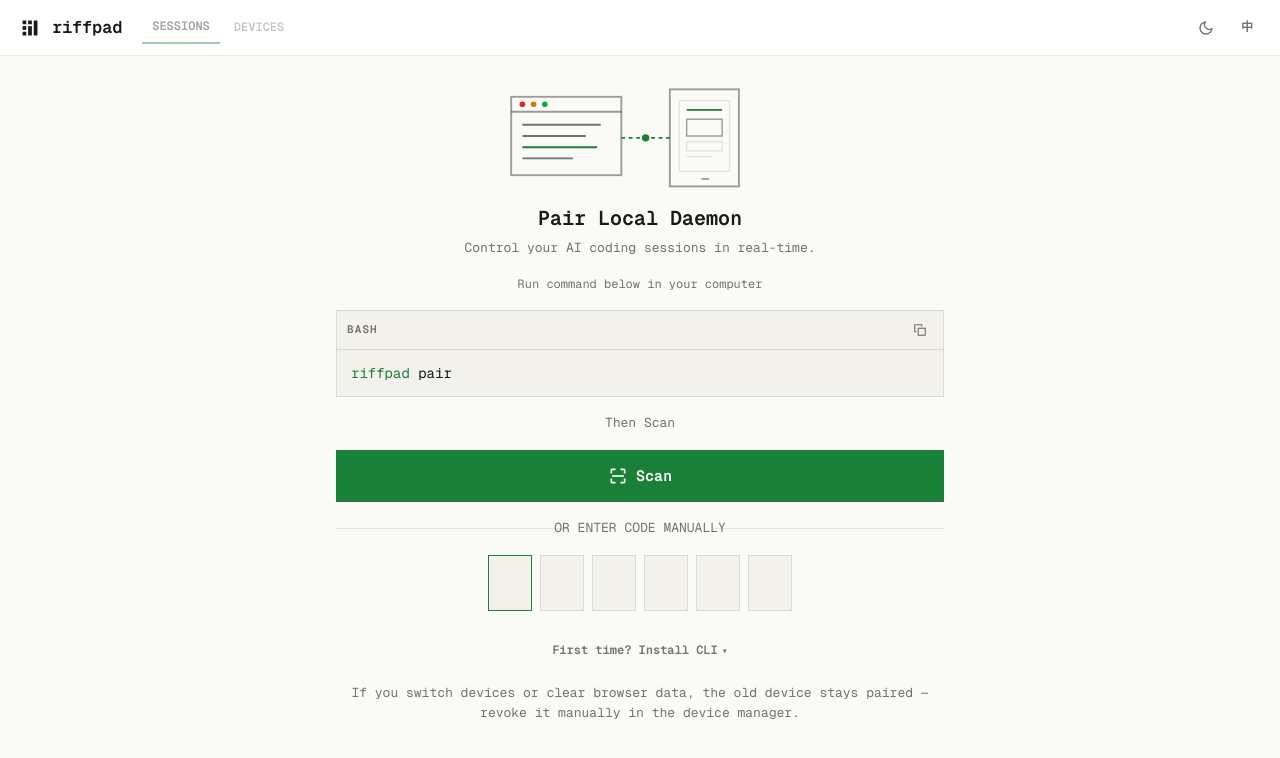
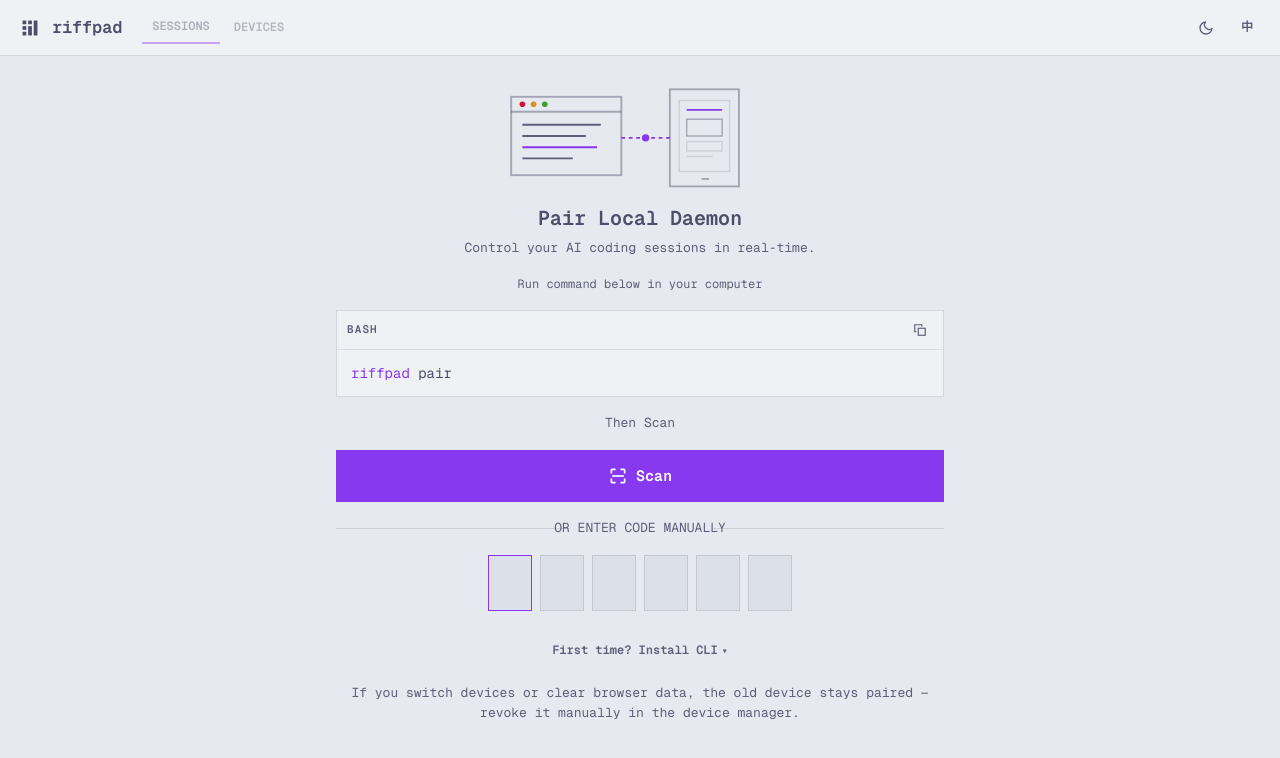
Before and after one commit to riffpad/riffpad, a React (Vite) app in the folder apps/client-beta/: page / in a window 1280 px wide. Shown: the top 758 px of the page. Built offline with nearby package versions, Linux system fonts and the light colour scheme; what marked-highlight would draw is missing.

Commit message:
feat(client): adopt the Catppuccin Latte/Mocha palette (#346)

```diff
--- a/apps/client-beta/index.html
+++ b/apps/client-beta/index.html
@@ -6,7 +6,7 @@
     <title>Riffpad</title>
     <meta name="description" content="Watch, approve, and steer Claude Code, Codex and other CLI agents from your phone. End-to-end encrypted, local-first." />
     <meta name="color-scheme" content="light dark" />
-    <meta name="theme-color" content="#121214" />
+    <meta name="theme-color" content="#11111b" />
     <meta name="apple-mobile-web-app-capable" content="yes" />
     <meta name="apple-mobile-web-app-status-bar-style" content="black-translucent" />
     <meta name="apple-mobile-web-app-title" content="Riffpad" />
--- a/apps/client-beta/src/components/Markdown.tsx
+++ b/apps/client-beta/src/components/Markdown.tsx
@@ -13,7 +13,6 @@
 import xml from "highlight.js/lib/languages/xml";
 import plaintext from "highlight.js/lib/languages/plaintext";
 import DOMPurify from "dompurify";
-import "highlight.js/styles/github-dark.css";
 
 hljs.registerLanguage("javascript", javascript);
 hljs.registerLanguage("typescript", typescript);
--- a/apps/client-beta/src/style.css
+++ b/apps/client-beta/src/style.css
@@ -6,110 +6,113 @@
 }
 
 :root {
-  --canvas: #fafaf7;
-  --surface: #ffffff;
-  --surface-muted: #f2f1ec;
-  --ink: #191917;
-  --body: #46463f;
-  --mute: #73736a;
-  --hairline: rgba(25, 25, 23, 0.1);
-  --hairline-strong: rgba(25, 25, 23, 0.42);
-  --accent: #1a7f37;
-  --accent-hover: #146c2e;
+  /* Catppuccin Latte — source of truth: apps/landing/app/globals.css. */
+  --canvas: #e6e9ef;
+  --surface: #eff1f5;
+  --surface-muted: #dce0e8;
+  --ink: #4c4f69;
+  --body: #5c5f77;
+  --mute: #5c5f77;
+  --hairline: rgba(76, 79, 105, 0.16);
+  --hairline-strong: rgba(76, 79, 105, 0.44);
+  --accent: #8839ef;
+  --accent-hover: #7287fd;
   --accent-ink: #ffffff;
-  --success: #16a34a;
-  --warning: #d97706;
-  --danger: #dc2626;
-  --info: #2563eb;
+  --success: #40a02b;
+  --warning: #df8e1d;
+  --danger: #d20f39;
+  --info: #1e66f5;
   --shadow: 0 1px 2px rgba(0, 0, 0, 0.04), 0 8px 24px rgba(0, 0, 0, 0.06);
-  --code-bg: #f2f1ec;
-  --code-fg: #191917;
-  --code-mute: #73736a;
-  --chat-bg: #ffffff;
-  --chat-elevated: #f2f1ec;
-  --chat-fg: #191917;
-  --chat-mute: #73736a;
-  --chat-border: rgba(25, 25, 23, 0.12);
-  --chat-green: #1a7f37;
-  --chat-yellow: #b45309;
-  --chat-blue: #2563eb;
-  --chat-cyan: #0e7490;
-  --chat-danger: #dc2626;
-  /* Console stays dark in both themes, like a real terminal. */
-  --console: #121214;
-  --console-elevated: #1b1b19;
-  --on-console: #e8e6e3;
-  --on-console-mute: #7c7c82;
-  --term-green: #7ee787;
-  --term-blue: #58a6fb;
-  --term-yellow: #d29922;
-  --term-orange: #f0883e;
-  --term-cyan: #76e3ea;
+  --code-bg: #eff1f5;
+  --code-fg: #4c4f69;
+  --code-mute: #5c5f77;
+  --chat-bg: #eff1f5;
+  --chat-elevated: #dce0e8;
+  --chat-fg: #4c4f69;
+  --chat-mute: #5c5f77;
+  --chat-border: rgba(76, 79, 105, 0.16);
+  --chat-green: #40a02b;
+  --chat-yellow: #df8e1d;
+  --chat-blue: #1e66f5;
+  --chat-cyan: #179299;
+  --chat-danger: #d20f39;
+  /* Console / terminal panes stay Mocha-dark in both themes, like a real terminal. */
+  --console: #1e1e2e;
+  --console-elevated: #313244;
+  --on-console: #cdd6f4;
+  --on-console-mute: #a6adc8;
+  --term-green: #a6e3a1;
+  --term-blue: #89b4fa;
+  --term-yellow: #f9e2af;
+  --term-orange: #fab387;
+  --term-cyan: #94e2d5;
 }
 
 [data-theme="dark"] {
-  --canvas: #0b0b0c;
-  --surface: #121214;
-  --surface-muted: #1a1a1d;
-  --ink: #e8e6e3;
-  --body: #a8a8ad;
-  --mute: #7c7c82;
-  --hairline: rgba(255, 255, 255, 0.1);
-  --hairline-strong: rgba(255, 255, 255, 0.22);
-  --accent: #7ee787;
-  --accent-hover: #a4f0ba;
-  --accent-ink: #191917;
-  --success: #7ee787;
-  --warning: #d29922;
-  --danger: #f85149;
-  --info: #58a6fb;
-  --shadow: 0 1px 2px rgba(0, 0, 0, 0.3), 0 8px 24px rgba(0, 0, 0, 0.35);
-  --code-bg: #121214;
-  --code-fg: #e8e6e3;
-  --code-mute: #7c7c82;
-  --chat-bg: #121214;
-  --chat-elevated: #1b1b19;
-  --chat-fg: #e8e6e3;
-  --chat-mute: #7c7c82;
-  --chat-border: rgba(255, 255, 255, 0.12);
-  --chat-green: #7ee787;
-  --chat-yellow: #d29922;
-  --chat-blue: #58a6fb;
-  --chat-cyan: #76e3ea;
-  --chat-danger: #f85149;
+  /* Catppuccin Mocha — must stay identical to the prefers-color-scheme block below. */
+  --canvas: #11111b;
+  --surface: #181825;
+  --surface-muted: #1e1e2e;
+  --ink: #cdd6f4;
+  --body: #bac2de;
+  --mute: #a6adc8;
+  --hairline: rgba(205, 214, 244, 0.12);
+  --hairline-strong: rgba(205, 214, 244, 0.3);
+  --accent: #cba6f7;
+  --accent-hover: #b4befe;
+  --accent-ink: #1e1e2e;
+  --success: #a6e3a1;
+  --warning: #f9e2af;
+  --danger: #f38ba8;
+  --info: #89b4fa;
+  --shadow: none;
+  --code-bg: #181825;
+  --code-fg: #cdd6f4;
+  --code-mute: #a6adc8;
+  --chat-bg: #181825;
+  --chat-elevated: #313244;
+  --chat-fg: #cdd6f4;
+  --chat-mute: #a6adc8;
+  --chat-border: rgba(205, 214, 244, 0.12);
+  --chat-green: #a6e3a1;
+  --chat-yellow: #f9e2af;
+  --chat-blue: #89b4fa;
+  --chat-cyan: #94e2d5;
+  --chat-danger: #f38ba8;
 }
 
 @media (prefers-color-scheme: dark) {
   :root:not([data-theme]) {
-    --canvas: #0b0b0c;
-    --surface: #121214;
-    --surface-muted: #1a1a1d;
-    --ink: #e8e6e3;
-    --body: #a8a8ad;
-    --mute: #7c7c82;
-    --hairline: rgba(255, 255, 255, 0.1);
-    --hairline-strong: rgba(255, 255, 255, 0.22);
-    --accent: #7ee787;
-    --accent-hover: #a4f0ba;
-    --accent-ink: #191917;
-    --success: #7ee787;
-    --warning: #d29922;
-    --danger: #f85149;
-    --info: #58a6fb;
-    --shadow: 0 1px 2px rgba(0, 0, 0, 0.3), 0 8px 24px rgba(0, 0, 0, 0.35);
-    --code-bg: #121214;
-    --code-fg: #e8e6e3;
-    --code-mute: #7c7c82;
-    --chat-bg: #121214;
-    --chat-elevated: #1b1b19;
-    --chat-fg: #e8e6e3;
-    --chat-mute: #7c7c82;
-    --chat-border: rgba(255, 255, 255, 0.12);
-    --chat-green: #7ee787;
-    --chat-yellow: #d29922;
-    --chat-blue: #58a6fb;
-    --chat-cyan: #76e3ea;
-    --chat-danger: #f85149;
+    /* Catppuccin Mocha — same values as [data-theme="dark"]. */
+    --canvas: #11111b;
+    --surface: #181825;
+    --surface-muted: #1e1e2e;
+    --ink: #cdd6f4;
+    --body: #bac2de;
+    --mute: #a6adc8;
+    --hairline: rgba(205, 214, 244, 0.12);
+    --hairline-strong: rgba(205, 214, 244, 0.3);
+    --accent: #cba6f7;
+    --accent-hover: #b4befe;
+    --accent-ink: #1e1e2e;
+    --success: #a6e3a1;
+    --warning: #f9e2af;
+    --danger: #f38ba8;
+    --info: #89b4fa;
+    --shadow: none;
+    --code-bg: #181825;
+    --code-fg: #cdd6f4;
+    --code-mute: #a6adc8;
+    --chat-bg: #181825;
+    --chat-elevated: #313244;
+    --chat-fg: #cdd6f4;
+    --chat-mute: #a6adc8;
+    --chat-border: rgba(205, 214, 244, 0.12);
+    --chat-green: #a6e3a1;
+    --chat-yellow: #f9e2af;
+    --chat-blue: #89b4fa;
+    --chat-cyan: #94e2d5;
+    --chat-danger: #f38ba8;
   }
 }
 
@@ -1028,6 +1031,58 @@
   padding: 1px 5px;
 }
 .md pre code { background: transparent; padding: 0; }
+
+/* Syntax highlighting: Catppuccin through the chat tokens, so code blocks
+   follow the theme instead of shipping a third-party (GitHub-dark) palette. */
+.hljs { color: var(--code-fg); background: transparent; }
+.hljs-comment,
+.hljs-quote {
+  color: var(--code-mute);
+  font-style: italic;
+}
+.hljs-keyword,
+.hljs-selector-tag,
+.hljs-literal,
+.hljs-doctag,
+.hljs-name,
+.hljs-strong {
+  color: var(--chat-blue);
+  font-weight: 700;
+}
+.hljs-string,
+.hljs-regexp,
+.hljs-addition,
+.hljs-attribute,
+.hljs-meta .hljs-string {
+  color: var(--chat-green);
+}
+.hljs-number,
+.hljs-symbol,
+.hljs-bullet,
+.hljs-variable,
+.hljs-template-variable,
+.hljs-link,
+.hljs-selector-attr,
+.hljs-selector-pseudo {
+  color: var(--chat-yellow);
+}
+.hljs-title,
+.hljs-section,
+.hljs-built_in,
+.hljs-type {
+  color: var(--accent);
+}
+.hljs-attr,
+.hljs-property,
+.hljs-selector-class,
+.hljs-selector-id,
+.hljs-meta {
+  color: var(--chat-cyan);
+}
+.hljs-deletion {
+  color: var(--chat-danger);
+}
+.hljs-emphasis { font-style: italic; }
 .md a { color: var(--chat-blue); }
 .md blockquote {
   border-left: 2px solid var(--hairline-strong);
```
Also changed, not shown: 6 other files (tests, documents, lock files or other folders).
